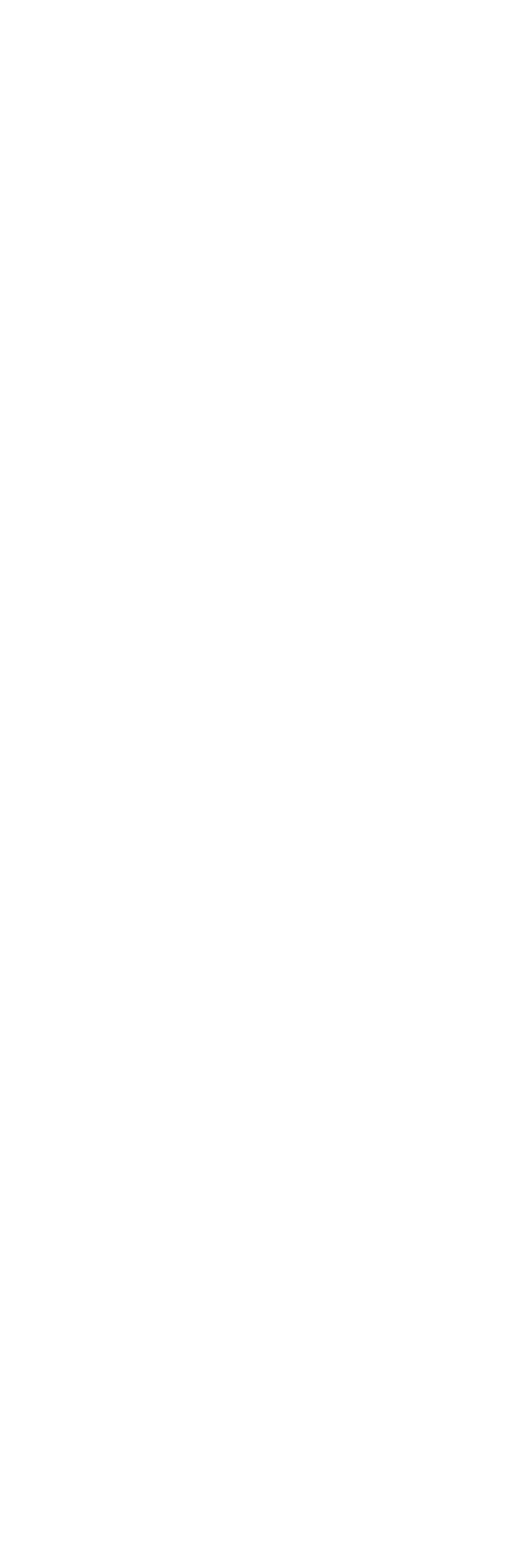
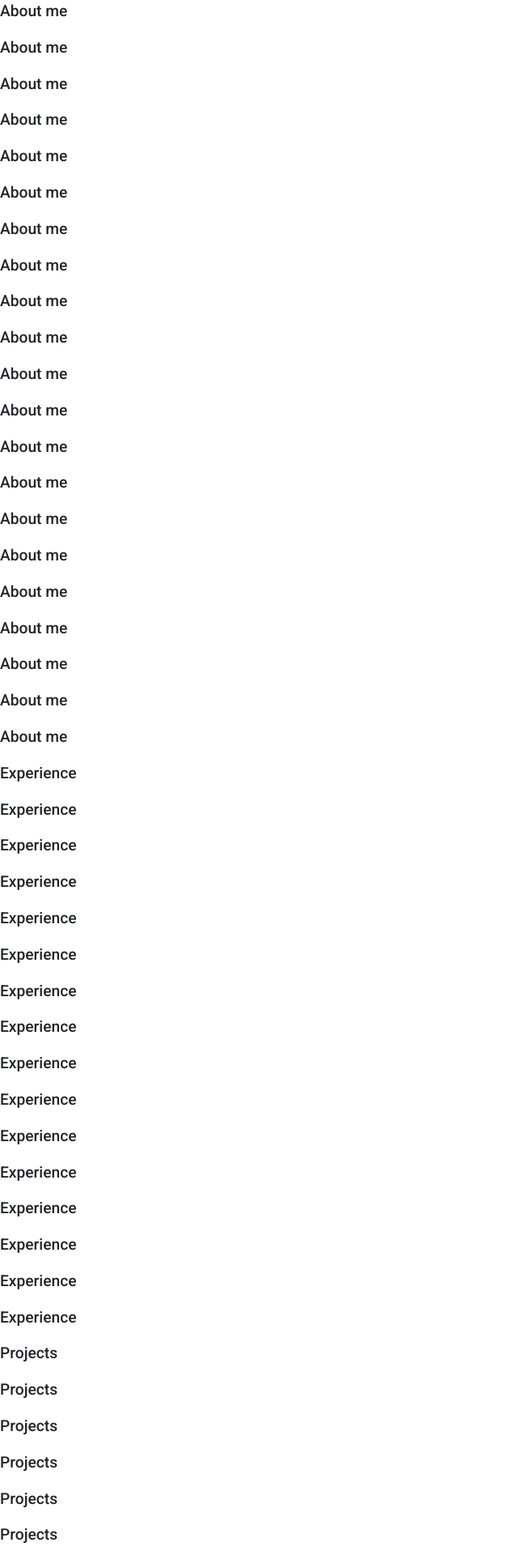
Before and after one commit to devkav/personalWebsite, a React (Create React App) app: page / in a window 1280 px wide. Shown: the part 800-2720 px from the top of the page at 81% size, without its empty margins (0-640 px from the left). Before the commit the page ends 800 px from the top, so only its background shows below. Built offline with nearby package versions, Linux system fonts and the light colour scheme.

Commit message:
fixed animation on safari

```diff
--- a/src/App.js
+++ b/src/App.js
@@ -1,8 +1,11 @@
 import './App.css';
 import { Component } from 'react';
 import { Col } from 'reactstrap';
+import Linkbar from './components/Linkbar';
 import WelcomePage from './pages/WelcomePage';
-import Linkbar from './components/Linkbar';
+import AboutMe from './pages/AboutMe';
+import Experience from './pages/Experience';
+import Projects from './pages/Projects';
 
 class App extends Component {
   render() {
@@ -10,6 +13,9 @@ class App extends Component {
       <Col>
         <Linkbar />
         <WelcomePage />
+        <AboutMe />
+        <Experience />
+        <Projects />
       </Col>
     );
   }
--- a/src/components/LearnMore.jsx
+++ b/src/components/LearnMore.jsx
@@ -5,7 +5,7 @@ class LearnMore extends Component {
     render() {
         return (
             <div className="learn-more">
-                <p className="learn-more-text gradient-hover">Learn More <br />
+                <p className="learn-more-text gradient-hover" onClick={this.props.onClick}>Learn More <br />
                     <MdKeyboardArrowDown className="down-icon" />
                 </p>
             </div>
--- a/src/components/NavItem.jsx
+++ b/src/components/NavItem.jsx
@@ -1,9 +1,14 @@
 import { Component } from 'react';
 
 class NavItem extends Component {
+    onClick = () => {
+        let section = document.getElementById(this.props.section)
+        section.scrollIntoView({ behavior: 'smooth' })
+    }
+
     render() {
         return (
-            <p className="gradient-hover nav-item">{this.props.text}</p>
+            <p className="gradient-hover nav-item" onClick={this.onClick}>{this.props.text}</p>
         );
     }
 }
--- a/src/components/Navbar.jsx
+++ b/src/components/Navbar.jsx
@@ -5,9 +5,9 @@ class Navbar extends Component {
     render() {
         return (
             <div className="nav-header">
-                <NavItem text={"About Me"}/>
-                <NavItem text={"Experience"}/>
-                <NavItem text={"Projects"}/>
+                <NavItem text={"About Me"} section={"aboutMe"} />
+                <NavItem text={"Experience"} section={"experience"} />
+                <NavItem text={"Projects"} section={"projects"} />
             </div>
         );
     }
--- a/src/index.css
+++ b/src/index.css
@@ -67,7 +67,7 @@ p {
 }
 
 .linkbar-icon {
-  font-size: clamp(26px, 2vw, 32px);
+  font-size: clamp(20px, 2.5vw, 32px);
   color: #212529;
   background-color: rgba(0, 0, 0, 0);
   transition: color .3s;
@@ -104,7 +104,7 @@ p {
   width: 100vw;
   display: flex;
   flex-direction: row;
-  justify-content: end;
+  justify-content: flex-end;
   align-items: center;
 }
 
@@ -124,42 +124,48 @@ p {
 
 @keyframes gradient-color-fade-in {
   from {
-    --start: rgba(0, 0, 0, 0);
-    --end: rgba(0, 0, 0, 0);
+    background: -webkit-linear-gradient(330deg,rgba(0, 0, 0, 0), rgba(0, 0, 0, 0));
+    background-clip: text;
+    -webkit-background-clip: text;
   }
 
   to {
-    --start: #7E3FF2;
-    --end: #f23fb3;
+    background: -webkit-linear-gradient(330deg, #7E3FF2, #f23fb3);
+    background-clip: text;
+    -webkit-background-clip: text;
   }
 }
 
 @keyframes gradient-color-fade-out {
   from {
-    --start: #7E3FF2;
-    --end: #f23fb3;
+    background: -webkit-linear-gradient(330deg, #7E3FF2, #f23fb3);
+    background-clip: text;
+    -webkit-background-clip: text;
   }
 
   to {
-    --start: rgba(0, 0, 0, 0);
-    --end: rgba(0, 0, 0, 0);
+    background: -webkit-linear-gradient(330deg,rgba(0, 0, 0, 0), rgba(0, 0, 0, 0));
+    background-clip: text;
+    -webkit-background-clip: text;
   }
 }
 
 .gradient-hover {
   color: #212529;
   transition: color .3s;
-  animation: gradient-color-fade-out .6s;
-
-  background: -webkit-linear-gradient(330deg, var(--start), var(--end));
-  background-clip: text;
-  -webkit-background-clip: text;
+  animation-name: gradient-color-fade-out;
+  animation-duration: .3s;
+  animation-timing-function: step-end;
+  animation-fill-mode: forwards;
 }
 
 .gradient-hover:hover {
   color: rgba(0, 0, 0, 0);
   cursor: pointer;
-  animation: gradient-color-fade-in;
+  animation-name: gradient-color-fade-in;
+  animation-delay: 0ms;
+  animation-duration: 0ms;
+  animation-timing-function: step-start;
   animation-fill-mode: forwards;
 }
 
--- /dev/null
+++ b/src/pages/AboutMe.jsx
@@ -0,0 +1,33 @@
+import { Component } from 'react';
+
+class AboutMe extends Component {
+    render() {
+        return (
+            <div id="aboutMe">
+                <p>About me</p>
+                <p>About me</p>
+                <p>About me</p>
+                <p>About me</p>
+                <p>About me</p>
+                <p>About me</p>
+                <p>About me</p>
+                <p>About me</p>
+                <p>About me</p>
+                <p>About me</p>
+                <p>About me</p>
+                <p>About me</p>
+                <p>About me</p>
+                <p>About me</p>
+                <p>About me</p>
+                <p>About me</p>
+                <p>About me</p>
+                <p>About me</p>
+                <p>About me</p>
+                <p>About me</p>
+                <p>About me</p>
+            </div>
+        );
+    }
+}
+
+export default AboutMe;
--- /dev/null
+++ b/src/pages/Experience.jsx
@@ -0,0 +1,28 @@
+import { Component } from 'react';
+
+class Experience extends Component {
+    render() {
+        return (
+            <div id="experience">
+                <p>Experience</p>
+                <p>Experience</p>
+                <p>Experience</p>
+                <p>Experience</p>
+                <p>Experience</p>
+                <p>Experience</p>
+                <p>Experience</p>
+                <p>Experience</p>
+                <p>Experience</p>
+                <p>Experience</p>
+                <p>Experience</p>
+                <p>Experience</p>
+                <p>Experience</p>
+                <p>Experience</p>
+                <p>Experience</p>
+                <p>Experience</p>
+            </div>
+        );
+    }
+}
+
+export default Experience;
--- /dev/null
+++ b/src/pages/Projects.jsx
@@ -0,0 +1,28 @@
+import { Component } from 'react';
+
+class Projects extends Component {
+    render() {
+        return (
+            <div id="projects">
+                <p>Projects</p>
+                <p>Projects</p>
+                <p>Projects</p>
+                <p>Projects</p>
+                <p>Projects</p>
+                <p>Projects</p>
+                <p>Projects</p>
+                <p>Projects</p>
+                <p>Projects</p>
+                <p>Projects</p>
+                <p>Projects</p>
+                <p>Projects</p>
+                <p>Projects</p>
+                <p>Projects</p>
+                <p>Projects</p>
+                <p>Projects</p>
+            </div>
+        );
+    }
+}
+
+export default Projects;
--- a/src/pages/WelcomePage.jsx
+++ b/src/pages/WelcomePage.jsx
@@ -18,6 +18,11 @@ class WelcomePage extends Component {
     this.setState({mouseX: e.clientX, mouseY: e.clientY})
   }
 
+  onClick = () => {
+    const aboutMe = document.getElementById("aboutMe")
+    aboutMe.scrollIntoView({behavior: 'smooth'})
+  }
+
   render() {
     return (
       <div className="welcome-page" onMouseMove={this.onMouseMove}>
@@ -31,7 +36,7 @@ class WelcomePage extends Component {
           </Container>
         </div>
 
-        <LearnMore />
+        <LearnMore onClick={this.onClick}/>
       </div>
     );
   }
```
